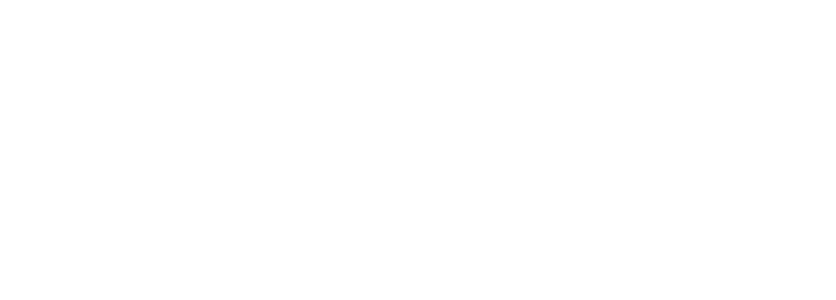
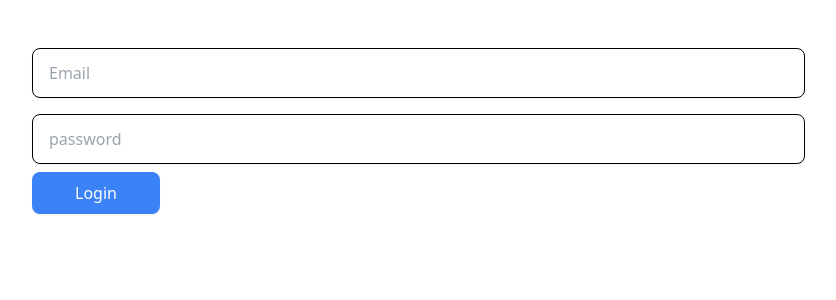
Before and after one commit to nakarinnat1993/nuxt-auth, a Nuxt app: page /login in a window 1280 px wide. Before the commit this address had no page. Shown: the top 300 px of the page, without its empty margins (8-844 px from the left). Built offline with nearby package versions, Linux system fonts and the light colour scheme.

Commit message:
UI login

```diff
--- /dev/null
+++ b/pages/login.vue
@@ -0,0 +1,38 @@
+<template>
+    <form class="p-10 w-2/3" @submit="login">
+        <input v-model="email" type="email" name="email" class="w-full px-4 py-3 my-2 rounded-lg border border-black shadow-sm focus:shadow-outline text-gray-600" placeholder="Email" />
+        <input v-model="password" type="password" name="password" class="w-full px-4 py-3 my-2 rounded-lg border border-black shadow-sm focus:shadow-outline text-gray-600" placeholder="password" />
+
+        <button type="submit" class="w-32 focus:outline-none border border-transparent py-2 px-5 rounded-lg shadow-sm text-center text-white bg-blue-500 hover:bg-blue-600 font-medium">Login</button>
+    </form>
+</template>
+
+<script>
+export default {
+    data() {
+        return {
+            email: '',
+            password: '',
+        }
+    },
+    methods: {
+        async login(e) {
+            e.preventDefault()
+
+            const payload = {
+                email: this.email,
+                password: this.password,
+            }
+
+            try {
+                await this.$auth.loginWith('local', {
+                    data: payload,
+                })
+                this.$router.push('/')
+            } catch (e) {
+                this.$router.push('/login')
+            }
+        },
+    },
+}
+</script>
```
